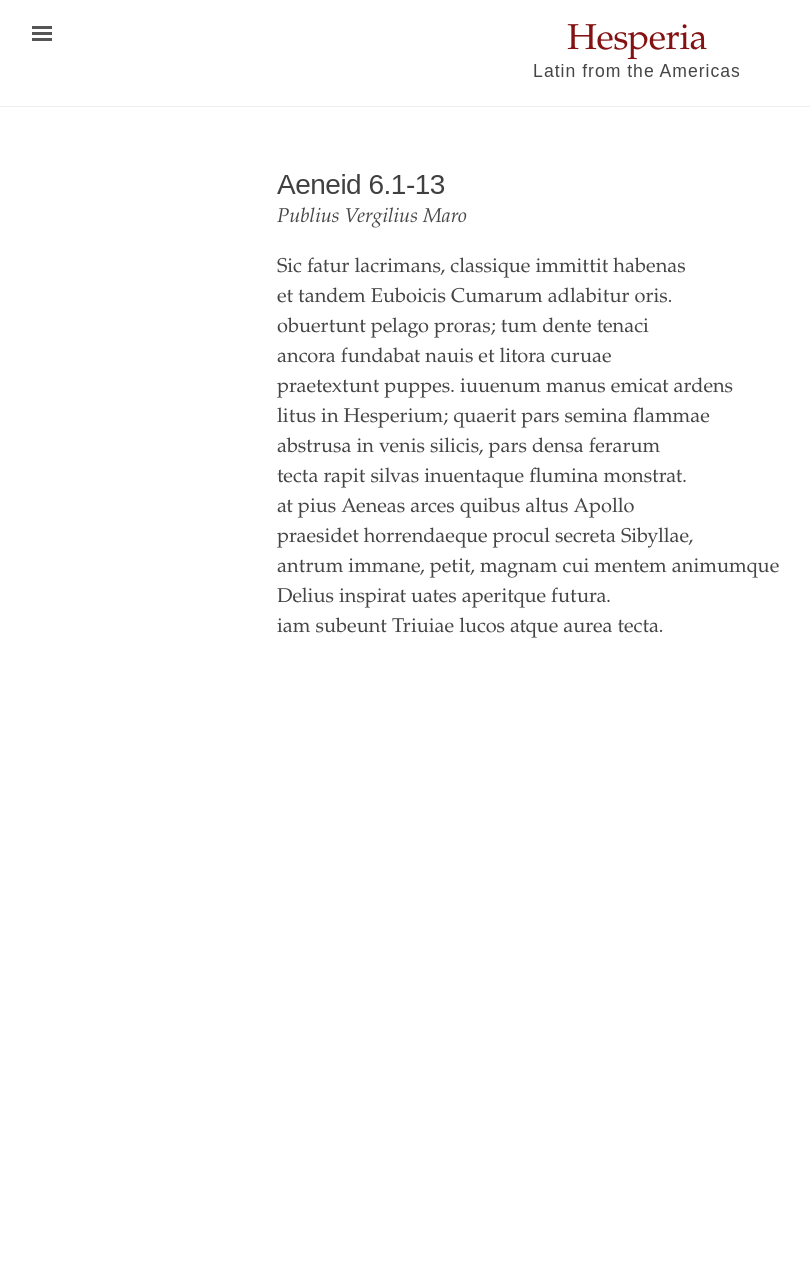
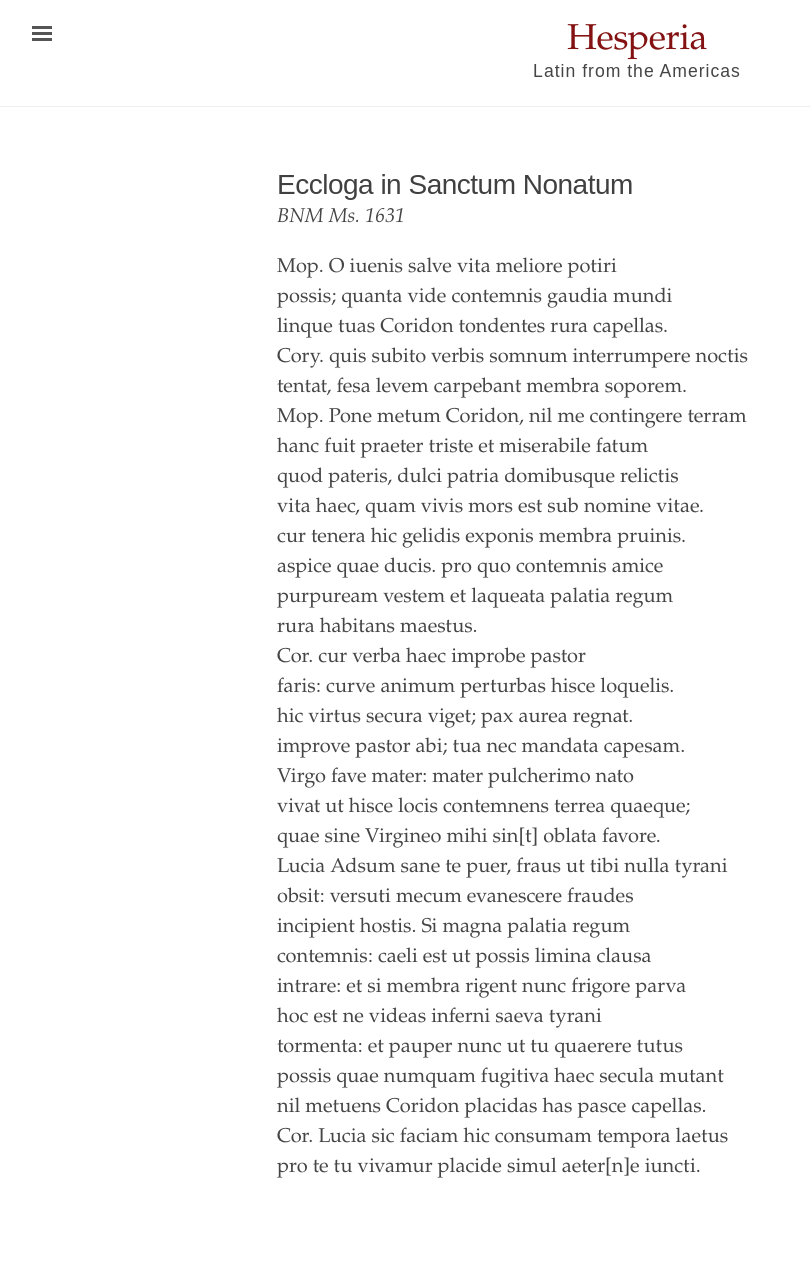
Before and after one commit to envaldivi/hesperia, a Jekyll site: the page built from _texts/dreams.md, in a window 1280 px wide. Shown: the whole page, without its empty margins (3-813 px from the left). Built offline with Jekyll 4.4.1, drawn with Linux system fonts in a browser that asks for light colours; before the commit the page ends 900 px from its top, so only the background shows below that.

Commit message:
Update dreams.md

```diff
--- a/_texts/dreams.md
+++ b/_texts/dreams.md
@@ -1,21 +1,38 @@
 ---
 layout: poem
-title: Aeneid 6.1-13
-author: Publius Vergilius Maro
+title: Eccloga in Sanctum Nonatum
+author: BNM Ms. 1631
 editor: Erika Valdivieso
-source: Mynors OCT
 ---
 
-- Sic fatur lacrimans, classique immittit habenas
-- et tandem Euboicis Cumarum adlabitur oris.
-- obuertunt pelago proras; tum dente tenaci
-- ancora fundabat nauis et litora curuae
-- praetextunt puppes. iuuenum manus emicat ardens
-- litus in Hesperium; quaerit pars semina flammae
-- abstrusa in venis silicis, pars densa ferarum
-- tecta rapit silvas inuentaque flumina monstrat.
-- at pius Aeneas arces quibus altus Apollo
-- praesidet horrendaeque procul secreta Sibyllae,
-- antrum immane, petit, magnam cui mentem animumque
-- Delius inspirat uates aperitque futura.
-- iam subeunt Triuiae lucos atque aurea tecta.
+- Mop. O iuenis salve vita meliore potiri
+- possis; quanta vide contemnis gaudia mundi
+- linque tuas Coridon tondentes rura capellas.
+- Cory. quis subito verbis somnum interrumpere noctis
+- tentat, fesa levem carpebant membra soporem.
+- Mop. Pone metum Coridon, nil me contingere terram
+- hanc fuit praeter triste et miserabile fatum
+- quod pateris, dulci patria domibusque relictis
+- vita haec, quam vivis mors est sub nomine vitae.
+- cur tenera hic gelidis exponis membra pruinis.
+- aspice quae ducis. pro quo contemnis amice
+- purpuream vestem et laqueata palatia regum
+- rura habitans maestus.
+- Cor. cur verba haec improbe pastor
+- faris: curve animum perturbas hisce loquelis.
+- hic virtus secura viget; pax aurea regnat.
+- improve pastor abi; tua nec mandata capesam.
+- Virgo fave mater: mater pulcherimo nato
+- vivat ut hisce locis contemnens terrea quaeque;
+- quae sine Virgineo mihi sin[t] oblata favore.
+- Lucia Adsum sane te puer, fraus ut tibi nulla tyrani
+- obsit: versuti mecum evanescere fraudes
+- incipient hostis. Si magna palatia regum
+- contemnis: caeli est ut possis limina clausa
+- intrare: et si membra rigent nunc frigore parva
+- hoc est ne videas inferni saeva tyrani
+- tormenta: et pauper nunc ut tu quaerere tutus
+- possis quae numquam fugitiva haec secula mutant
+- nil metuens Coridon placidas has pasce capellas.
+- Cor. Lucia sic faciam hic consumam tempora laetus
+- pro te tu vivamur placide simul aeter[n]e iuncti.
```
